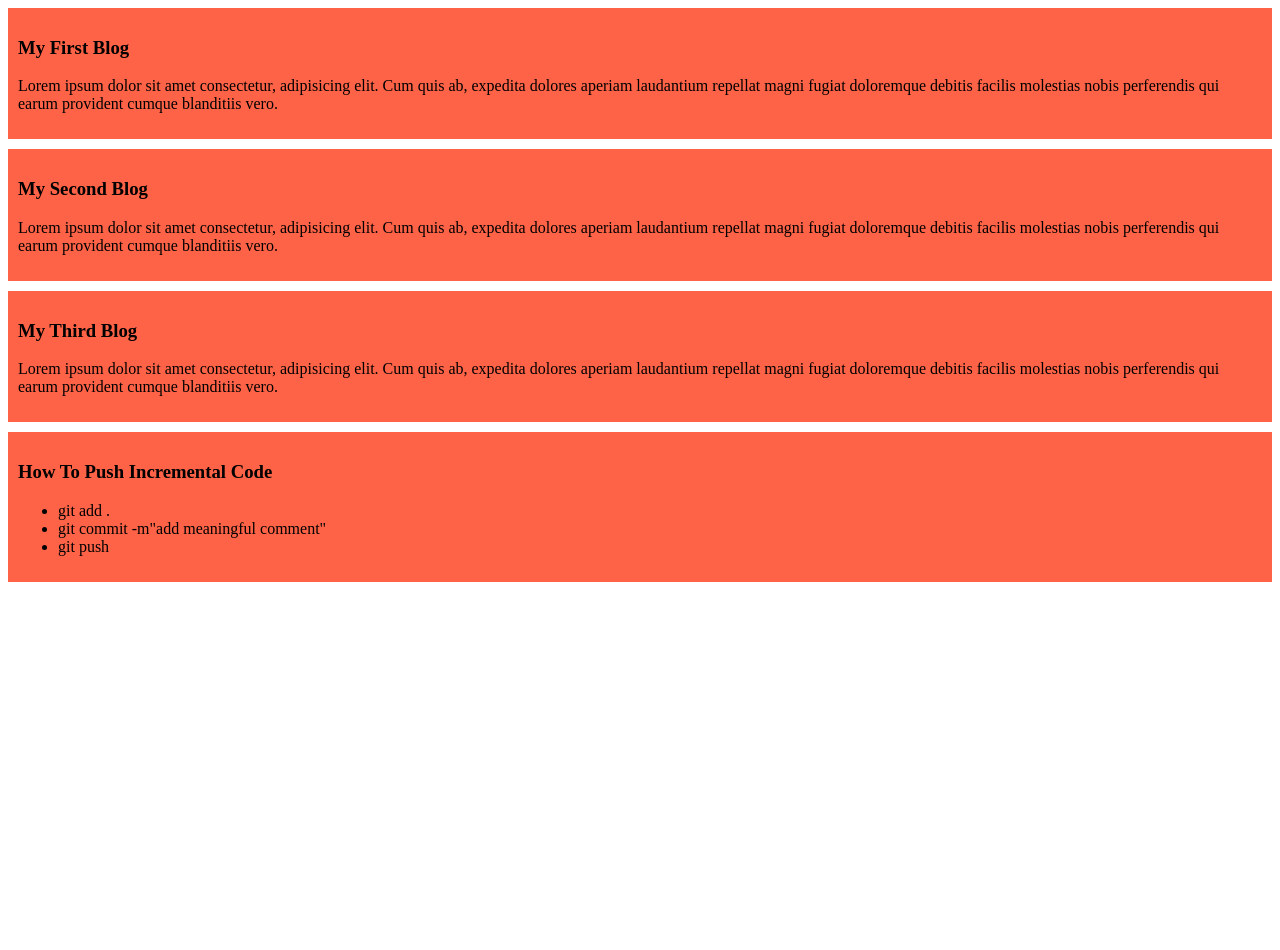
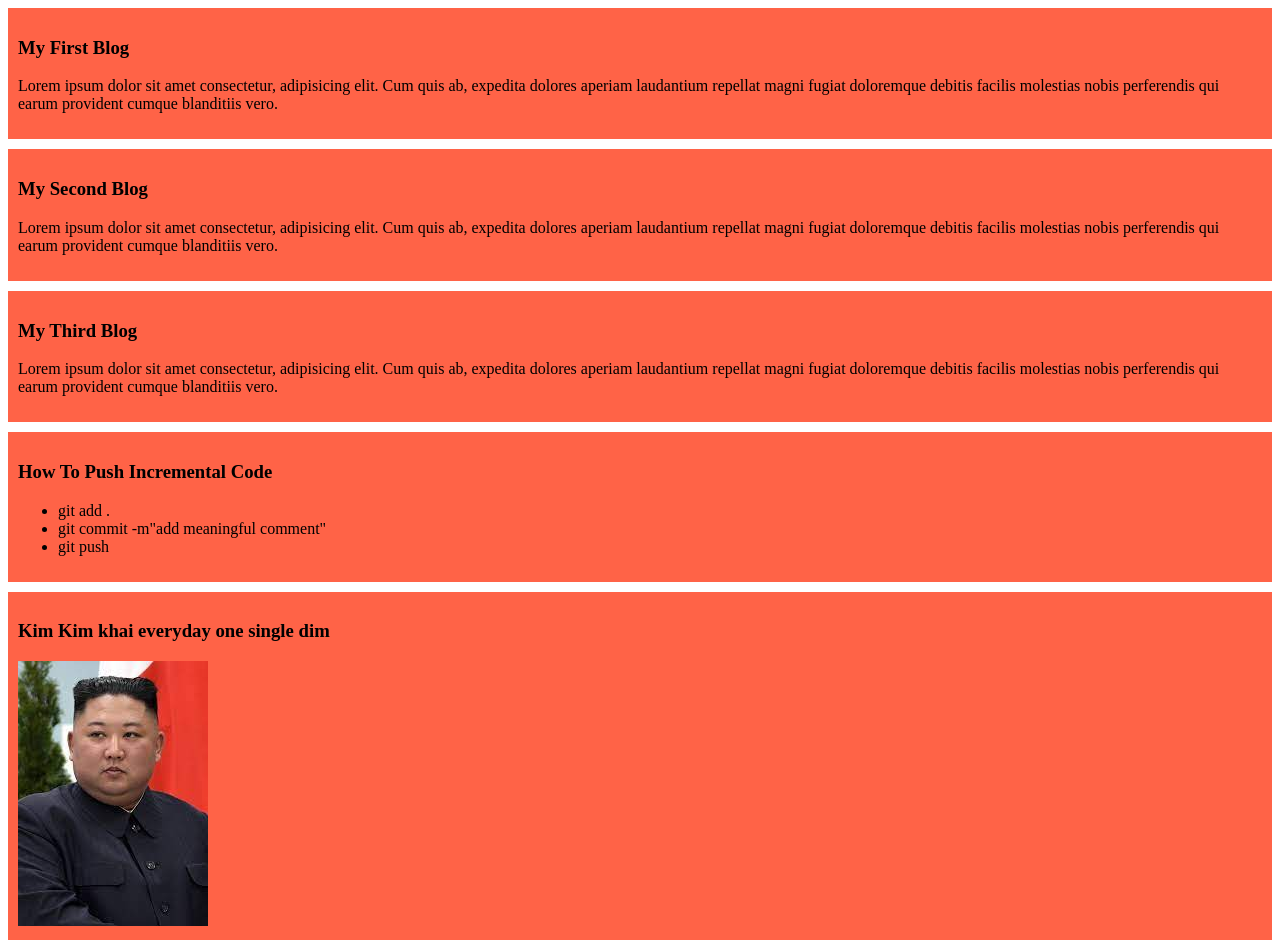
Before and after one commit to asif4762/my-simple-website, a plain HTML site: page index.html in a window 1280 px wide. Before the commit the page ends 800 px from the top, so only its background shows below. Drawn offline with Linux system fonts and the light colour scheme.

Commit message:
added kim pic

```diff
--- a/index.html
+++ b/index.html
@@ -27,5 +27,9 @@
             <li>git push</li>
         </ul>
     </div>
+    <div>
+        <h3>Kim Kim khai everyday one single dim</h3>
+        <img src="images/download (1).jpeg" alt="Image Of Kim">
+    </div>
 </body>
 </html>
```
Also changed, not shown: images/download (1).jpeg (added).
